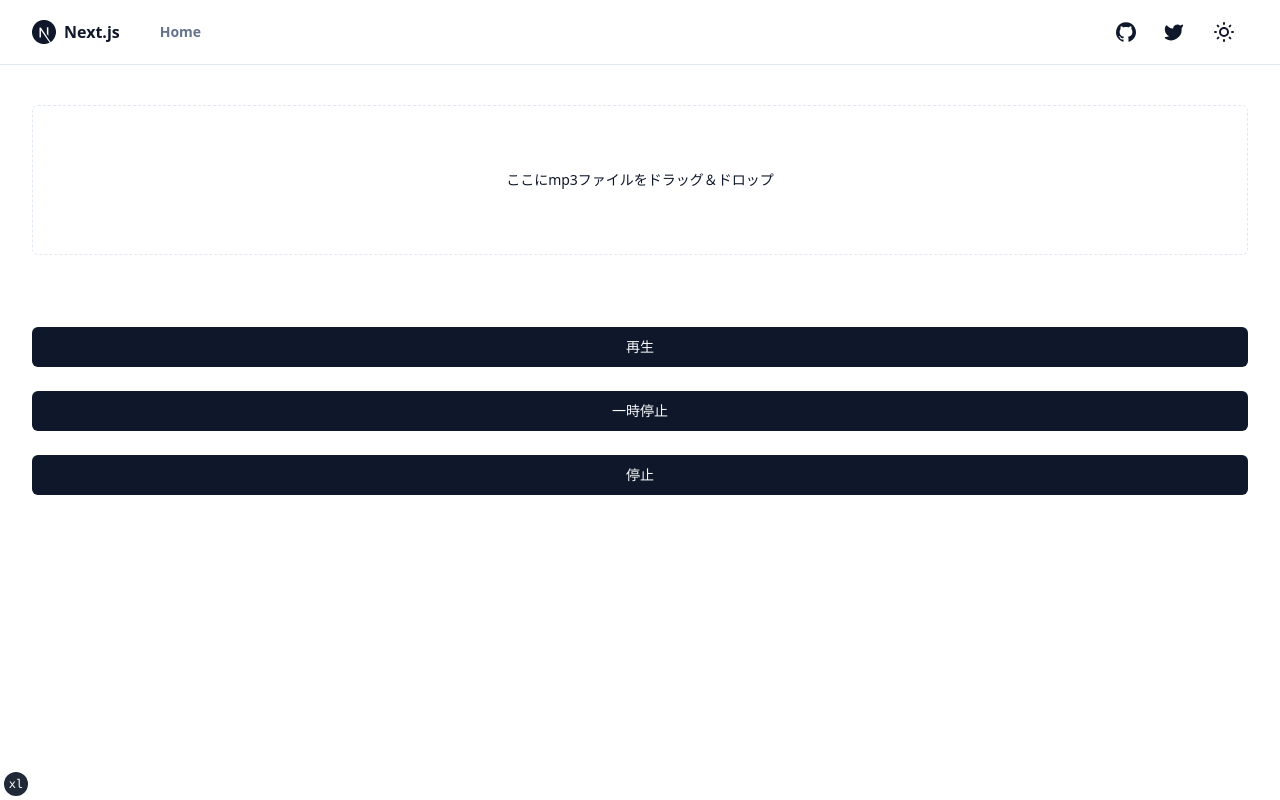
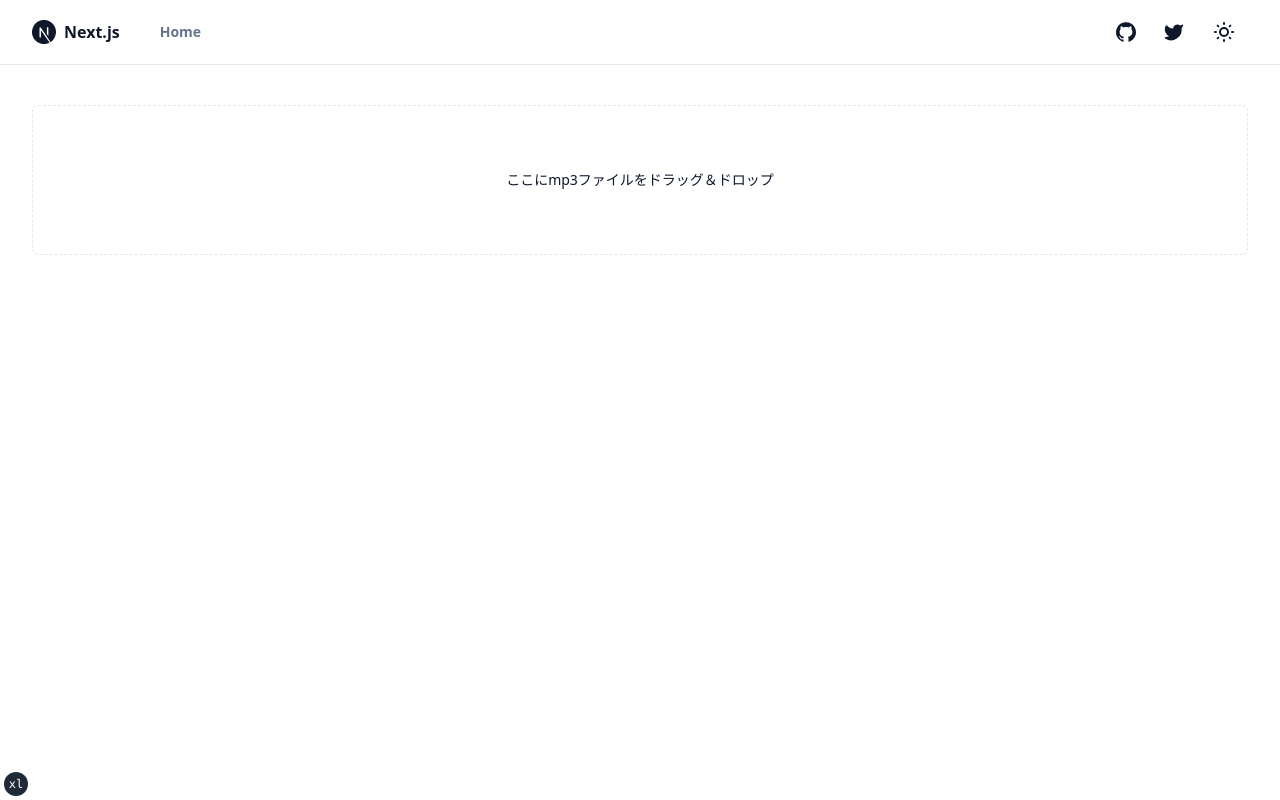
Before and after one commit to umyomyomyon/discord-soundboard-creator, a Next.js app: page / in a window 1280 px wide. Built offline with nearby package versions, Linux system fonts and the light colour scheme.

Commit message:
wavesurferに寄せた

```diff
--- a/components/AudioControl.tsx
+++ /dev/null
@@ -1,41 +0,0 @@
-import { Button } from './ui/button'
-
-type AudioControlProps = {
-  handlePlayClick: () => void
-  handlePauseClick: () => void
-  handleStopClick: () => void
-}
-
-export const AudioControl: React.FC<AudioControlProps> = ({ handlePlayClick, handlePauseClick, handleStopClick }) => {
-  return (
-    <>
-      <Button onClick={handlePlayClick}>再生</Button>
-      <Button onClick={handlePauseClick}>一時停止</Button>
-      <Button onClick={handleStopClick}>停止</Button>
-    </>
-  )
-}
-
-export const useAudioControl = (audioRef: React.RefObject<HTMLAudioElement>) => {
-  const handlePlayClick = () => {
-    if (!audioRef.current) return
-    audioRef.current.play()
-  }
-
-  const handlePauseClick = () => {
-    if (!audioRef.current) return
-    audioRef.current.pause()
-  }
-
-  const handleStopClick = () => {
-    if (!audioRef.current) return
-    audioRef.current.pause()
-    audioRef.current.currentTime = 0
-  }
-
-  return {
-    handlePlayClick,
-    handlePauseClick,
-    handleStopClick,
-  }
-}
--- a/components/Page.tsx
+++ b/components/Page.tsx
@@ -2,36 +2,29 @@
 
 import React, { useCallback, useRef, useState } from 'react'
 import { FileWithPath } from 'react-dropzone'
-import { AudioControl, useAudioControl } from './AudioControl'
 import { Wave } from './Wave'
 import { FileDropZone } from './FileDropZone'
 
 const Page: React.FC = () => {
   const [filename, setFilename] = useState<string | null>(null)
   const [objectURL, setObjectURL] = useState<string | null>(null)
-  const audioRef = useRef<HTMLAudioElement>(null)
-  const audioCtrl = useAudioControl(audioRef)
   const waveHeight = 150
 
   const onDrop = useCallback((acceptedFiles: FileWithPath[]) => {
     if (acceptedFiles.length === 0) return
-    if (!audioRef.current) return
     const file = acceptedFiles[0]
     setFilename(file.name)
     const preview = URL.createObjectURL(file)
     setObjectURL(preview)
-    audioRef.current.src = preview
   }, [])
 
   return (
     <>
       <FileDropZone onDrop={onDrop} />
-      <audio ref={audioRef} />
       {objectURL && <Wave objectURL={objectURL} height={waveHeight} />}
       <div className='h-6'>
         {filename && <p>{filename}</p>}
       </div>
-      <AudioControl {...audioCtrl} />
     </>
   )
 }
--- a/components/Wave.tsx
+++ b/components/Wave.tsx
@@ -1,5 +1,6 @@
 import React, { useRef, useEffect } from "react";
 import WaveSurfer from 'wavesurfer.js'
+import { Button } from "./ui/button";
 
 type Props = {
   objectURL: string,
@@ -8,16 +9,17 @@ type Props = {
 
 export const Wave: React.FC<Props> = React.memo(({ objectURL, height }) => {
   const waveformRef = useRef<HTMLDivElement>(null)
+  const wsRef = useRef<WaveSurfer | null>(null)
 
   useEffect(() => {
     if (!waveformRef.current) return
     const ws = WaveSurfer.create({
       container: waveformRef.current,
-      interact: false,
       cursorColor: 'white',
       normalize: true,
       height,
     })
+    wsRef.current = ws
     if (objectURL) {
       ws.load(objectURL)
     }
@@ -25,9 +27,15 @@ export const Wave: React.FC<Props> = React.memo(({ objectURL, height }) => {
   return () => ws.destroy()
   }, [objectURL, height])
 
+  const handleClick = () => {
+    if (!wsRef.current) return
+    wsRef.current.playPause()
+  }
+
   return (
     <div className='w-full'>
       <div ref={waveformRef} />
+      <Button onClick={handleClick}>再生/停止</Button>
     </div>
   )
 })
```
Also changed, not shown: 2 other files (tests, documents, lock files or other folders).
